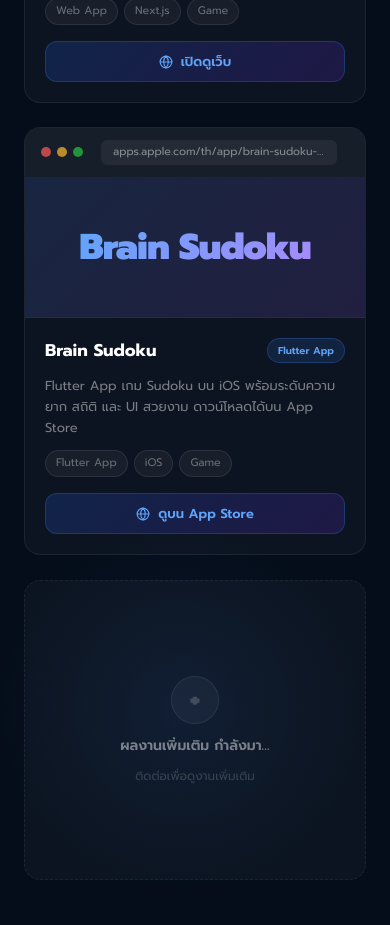
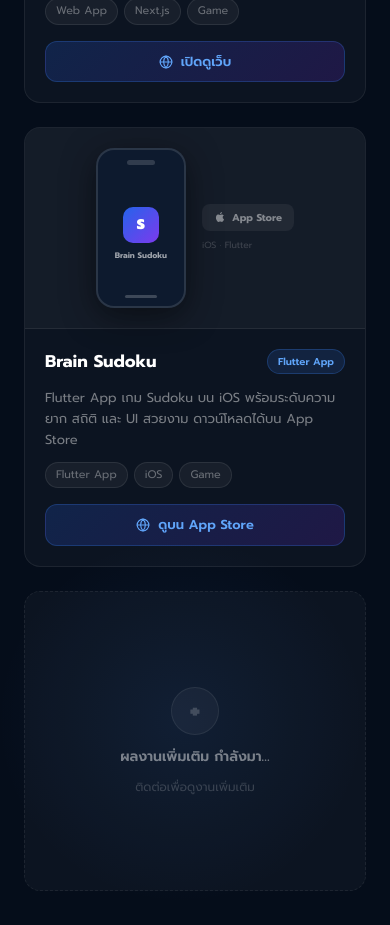
Before and after one commit to beamzaofficial/matasoft-web, a Next.js app: page / in a window 390 px wide. Shown: the part 8360-9285 px from the top of the page. Built offline with nearby package versions, Linux system fonts and the light colour scheme.

Commit message:
feat: differentiate web/app mockup in portfolio cards
- Web card ใช้ browser chrome mockup
- Flutter App card ใช้ phone mockup + App Store badge

Co-Authored-By: Claude Sonnet 4.6 <noreply@anthropic.com>

```diff
--- a/app/page.tsx
+++ b/app/page.tsx
@@ -1766,7 +1766,33 @@ export default function Home() {
                   onMouseMove={onTilt}
                   onMouseLeave={offTilt}
                 >
-                  {/* Browser chrome mockup */}
+                  {item.type === "Flutter App" ? (
+                    /* Phone mockup */
+                    <div className="flex items-center justify-center py-5" style={{ background:isDark?"rgba(255,255,255,0.03)":"rgba(0,0,0,0.03)", borderBottom:`1px solid ${c.cardBorder}` }}>
+                      <div className="relative flex items-center justify-center" style={{ width:90,height:160,borderRadius:18,background:isDark?"#0d1a2e":"#e2e8f0",border:`2px solid ${isDark?"rgba(255,255,255,0.12)":"rgba(0,0,0,0.14)"}`,boxShadow:isDark?"0 8px 32px rgba(0,0,0,0.5)":"0 8px 32px rgba(0,0,0,0.15)" }}>
+                        {/* notch */}
+                        <div className="absolute top-2.5 left-1/2 -translate-x-1/2" style={{ width:28,height:5,borderRadius:3,background:isDark?"rgba(255,255,255,0.15)":"rgba(0,0,0,0.18)" }} />
+                        {/* screen content */}
+                        <div className="flex flex-col items-center justify-center gap-1.5 mt-3">
+                          <div style={{ width:36,height:36,borderRadius:10,background:"linear-gradient(135deg,#2563eb,#7c3aed)",display:"flex",alignItems:"center",justifyContent:"center" }}>
+                            <span className="text-white font-black text-sm">S</span>
+                          </div>
+                          <span className="text-[8px] font-bold" style={{ color:isDark?"rgba(255,255,255,0.6)":"rgba(0,0,0,0.5)" }}>Brain Sudoku</span>
+                        </div>
+                        {/* home bar */}
+                        <div className="absolute bottom-2 left-1/2 -translate-x-1/2" style={{ width:32,height:3,borderRadius:2,background:isDark?"rgba(255,255,255,0.2)":"rgba(0,0,0,0.2)" }} />
+                      </div>
+                      {/* App Store badge */}
+                      <div className="ml-4 flex flex-col gap-2">
+                        <div className="px-3 py-1.5 rounded-lg text-[10px] font-bold flex items-center gap-1.5" style={{ background:isDark?"rgba(255,255,255,0.06)":"rgba(0,0,0,0.06)", color:c.textMuted }}>
+                          <svg width="12" height="12" viewBox="0 0 24 24" fill="currentColor"><path d="M18.71 19.5c-.83 1.24-1.71 2.45-3.05 2.47-1.34.03-1.77-.79-3.29-.79-1.53 0-2 .77-3.27.82-1.31.05-2.3-1.32-3.14-2.53C4.25 17 2.94 12.45 4.7 9.39c.87-1.52 2.43-2.48 4.12-2.51 1.28-.02 2.5.87 3.29.87.78 0 2.26-1.07 3.8-.91.65.03 2.47.26 3.64 1.98-.09.06-2.17 1.28-2.15 3.81.03 3.02 2.65 4.03 2.68 4.04-.03.07-.42 1.44-1.38 2.83M13 3.5c.73-.83 1.94-1.46 2.94-1.5.13 1.17-.34 2.35-1.04 3.19-.69.85-1.83 1.51-2.95 1.42-.15-1.15.41-2.35 1.05-3.11z"/></svg>
+                          App Store
+                        </div>
+                        <div className="text-[9px]" style={{ color:c.textSubtle }}>iOS · Flutter</div>
+                      </div>
+                    </div>
+                  ) : (
+                    /* Browser chrome mockup */
                     <div className="relative" style={{ background:isDark?"rgba(255,255,255,0.04)":"rgba(0,0,0,0.04)", borderBottom:`1px solid ${c.cardBorder}` }}>
                       {/* Dots */}
                       <div className="flex items-center gap-1.5 px-4 py-3">
@@ -1786,6 +1812,7 @@ export default function Home() {
                         </span>
                       </div>
                     </div>
+                  )}
 
                   {/* Card body */}
                   <div className="flex flex-col flex-1 p-5 gap-3">
```
Lines whose indentation alone changed are shown as unchanged.
